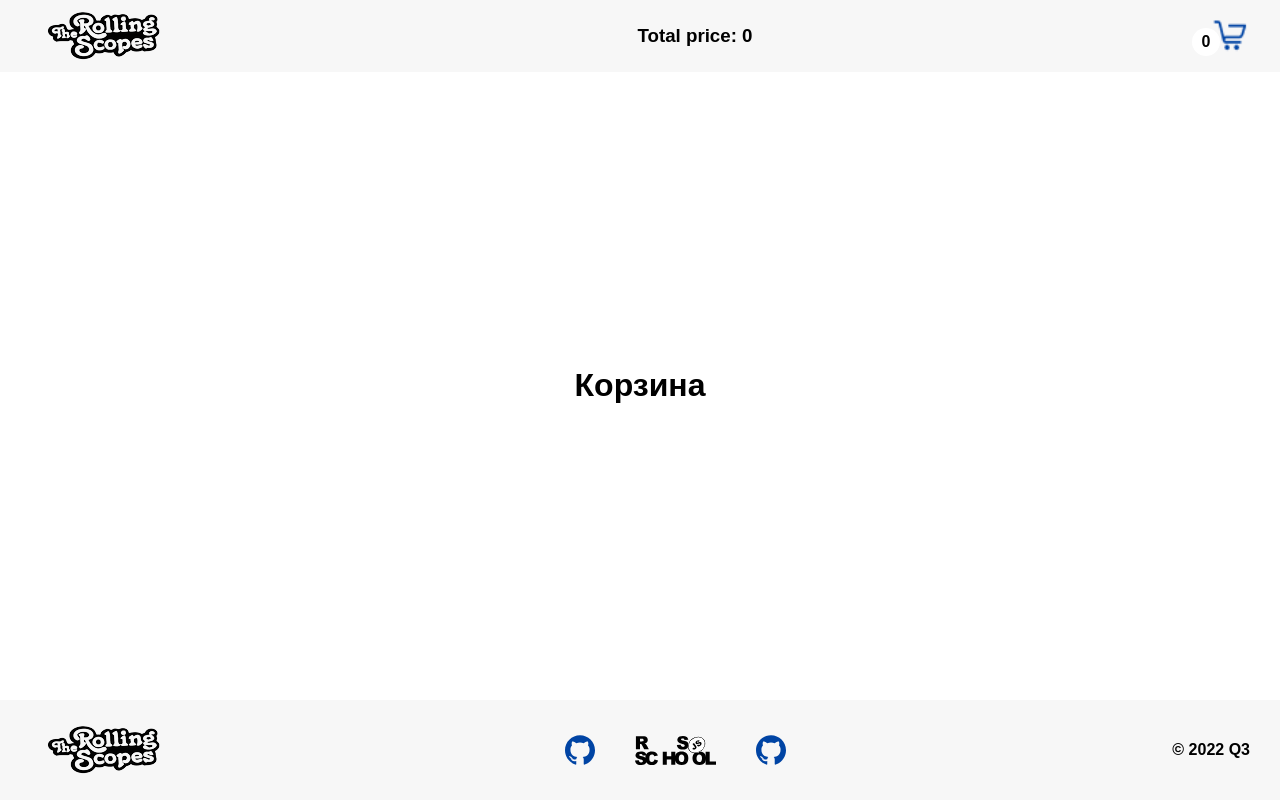
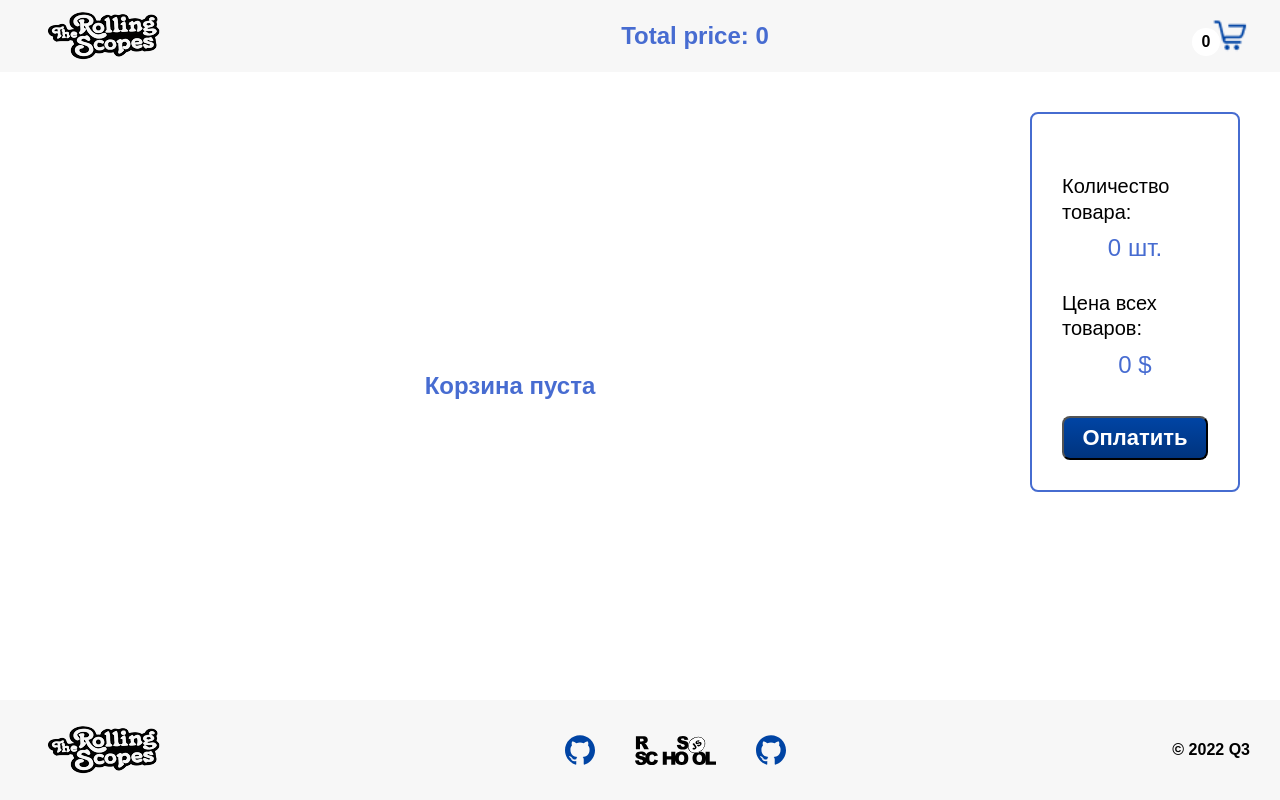
Before and after one commit to gamesam88/online-store, a React (Create React App) app: page /cart in a window 1280 px wide. Built offline with nearby package versions, Linux system fonts and the light colour scheme.

Commit message:
feat: add cart functionality and styles

```diff
--- a/src/components/Cart/Cart.scss
+++ b/src/components/Cart/Cart.scss
@@ -1,5 +1,85 @@
 .cart {
   display: flex;
-  align-items: center;
-  justify-content: center;
+  flex: 2;
+  width: 100%;
+
+  &__list {
+    width: 75%;
+    margin-left: 30px;
+  }
+
+  &__items {
+    margin-top: 40px;
+    display: flex;
+    flex-direction: column;
+    height: 100%;
+    align-items: center;
+    justify-content: start;
+    li {
+      list-style: none;
+      width: 100%;
+      max-width: 1200px;
+    }
+    li:not(:first-child) {
+      margin-top: 20px;
+    }
+  }
+
+  &__payment {
+    display: flex;
+    flex: 2;
+    align-items: flex-start;
+    justify-content: center;
+    .payment__container {
+      padding: 30px;
+      max-width: 500px;
+      width: 100%;
+      height: 380px;
+      border: 2px solid rgba(63, 102, 207, 0.962);
+      border-radius: 8px;
+      margin: 40px;
+      display: flex;
+      align-items: center;
+      flex-direction: column;
+      justify-content: space-between;
+      .payment__text {
+        p {
+          font-size: 18px;
+        }
+      }
+      .payment__text:first-child {
+        height: 100%;
+        display: flex;
+        align-items: center;
+        flex-direction: column;
+        p {
+          font-size: 20px;
+          padding: 30px 0px 10px 0px;
+        }
+        span {
+          font-size: 24px;
+          font-weight: 500;
+          color: rgba(63, 102, 207, 0.962);
+        }
+      }
+      button {
+        width: 100%;
+        height: 50px;
+        border-radius: 8px;
+        font-size: 22px;
+        font-weight: 600;
+        background: linear-gradient(180deg, #0044a4 0%, #00347e 100%);
+        color: #fff;
+      }
+    }
+  }
+
+  &__empty {
+    display: flex;
+    align-items: center;
+    justify-content: center;
+    flex: 2;
+    height: 100%;
+    color: rgba(63, 102, 207, 0.962);
+  }
 }
--- a/src/components/Cart/Cart.tsx
+++ b/src/components/Cart/Cart.tsx
@@ -1,10 +1,49 @@
-import React from "react";
+import React, { useEffect, useState } from "react";
 import "./Cart.scss";
+import { useSelector } from "react-redux";
+import { RootState } from "../../redux/store";
+import CartItem from "./CartItem/CartItem";
+import { ProductInCartType } from "../../redux/slices/cartSlice";
 
 const Cart = () => {
+  const { productsInCart, totalAmount, totalPrice } = useSelector((state: RootState) => state.cart);
+
+  const [cartElements, setCartElements] = useState<ProductInCartType[]>();
+
+  useEffect(() => {
+    setCartElements(productsInCart);
+  }, [productsInCart]);
+
   return (
     <div className="cart">
-      <h1>Корзина</h1>
+      <div className="cart__list">
+        {cartElements?.length ? (
+          <ul className="cart__items">
+            {cartElements?.length
+              ? cartElements.map((el, id) => (
+                  <li key={id + el.cartItem.title}>
+                    <CartItem cartItem={el.cartItem} count={el.amount} index={id + 1} />
+                  </li>
+                ))
+              : ""}
+          </ul>
+        ) : (
+          <div className="cart__empty">
+            <h2>Корзина пуста</h2>
+          </div>
+        )}
+      </div>
+      <div className="cart__payment">
+        <div className="payment__container">
+          <div className="payment__text">
+            <p>Количество товара:</p>
+            <span>{totalAmount} шт.</span>
+            <p>Цена всех товаров:</p>
+            <span>{totalPrice} $</span>
+          </div>
+          <button>Оплатить</button>
+        </div>
+      </div>
     </div>
   );
 };
--- a/src/components/Cart/CartItem/CartItem.scss
+++ b/src/components/Cart/CartItem/CartItem.scss
@@ -1,17 +1,94 @@
 .cart-item {
   display: flex;
+  min-height: 150px;
+  width: 100%;
+  padding-bottom: 20px;
+  border-bottom: 1px solid rgba(51, 51, 51, 0.1);
   &__wrapper {
+    display: flex;
+    align-items: center;
+    width: 100%;
   }
   &__id {
+    width: 5%;
+    height: 100%;
+    display: flex;
+    align-items: center;
+    justify-content: center;
   }
   &__image {
+    width: 10%;
+    height: 100px;
+    overflow: hidden;
+    border: 1px solid rgba(51, 51, 51, 0.1);
+    border-radius: 4px;
+    img {
+      padding: 5px;
+      height: 100%;
+      width: 100%;
+      object-fit: contain;
+    }
   }
   &__text-content {
+    display: flex;
+    flex-direction: column;
+    justify-content: flex-start;
+    padding: 0 20px;
+    width: 65%;
+    height: 100%;
+    span {
+      font-weight: 600;
+    }
+    h3 {
+      text-align: center;
+      color: rgba(63, 102, 207, 0.962);
+    }
+    p {
+      margin-top: 10px;
+      text-indent: 20px;
+    }
+    div {
+      display: flex;
+      align-items: center;
+      justify-content: space-around;
+      margin-top: auto;
+    }
   }
   &__controls {
+    width: 20%;
+    height: 100%;
   }
   .controls__wrapper {
-  }
-  .controls__buttons {
+    height: 100%;
+    display: flex;
+    flex-direction: column;
+    align-items: center;
+    justify-content: space-between;
+    font-weight: 500;
+    font-size: 16px;
+
+    .controls__buttons {
+      display: flex;
+      align-items: center;
+      justify-content: space-between;
+      padding: 10px;
+      width: 100px;
+      height: 40px;
+      border: 1px solid rgba(51, 51, 51, 0.1);
+      border-radius: 8px;
+      color: rgba(63, 102, 207, 0.962);
+
+      button {
+        width: 30px;
+        height: 30px;
+        appearance: none;
+        border: none;
+        background: #fff;
+        color: rgba(63, 102, 207, 0.962);
+        font-weight: 500;
+        font-size: 25px;
+        line-height: 20px;
+      }
+    }
   }
 }
--- a/src/components/addProductToCart/addProductToCard.tsx
+++ b/src/components/addProductToCart/addProductToCard.tsx
@@ -1,30 +1,48 @@
-import React from "react";
+import React, { useEffect } from "react";
 import "./addProductToCard.scss";
 import { CountOfProduct } from "../countOfProduct/countOfProduct";
 import { Btn } from "../btns/btn";
 import { useState } from "react";
 import { IcartItem } from "../../models/models";
+import { useDispatch } from "react-redux";
+import { addProduct } from "../../redux/slices/cartSlice";
 
 interface IProps {
   cartItem?: IcartItem;
 }
 
 export function AddProductToCart(props: IProps) {
+  const dispatch = useDispatch();
+
+  const [item, setitem] = useState<IcartItem>();
+  useEffect(() => {
+    if (props.cartItem) {
+      setitem(props.cartItem);
+    }
+  }, [props.cartItem]);
+
   const [count, setCount] = useState(1);
 
   const decreaseCount = (): void => {
-    setCount((el) => (el > 0 ? (el -= 1) : 0));
+    setCount((el) => (el > 1 ? (el -= 1) : 1));
   };
 
   const increaseCount = (): void => {
     setCount((el) => (el += 1));
+  };
+
+  const addToCartHandler = () => {
+    if (item) {
+      dispatch(addProduct({ cartItem: item, amount: count }));
+    }
+    return;
   };
   const blockBtn = count ? "" : "blockBtn";
   const styleBtn = ["btn__addToCart", blockBtn];
   return (
     <div className="productToCart">
       <CountOfProduct count={count} decreaseCount={decreaseCount} increaseCount={increaseCount} />
-      <Btn eltClass={styleBtn.join(" ")} btnText="В корзину" cartItem={props.cartItem} count={count} />
+      <Btn eltClass={styleBtn.join(" ")} btnText="В корзину" handler={addToCartHandler} />
     </div>
   );
 }
--- a/src/components/btns/btn.tsx
+++ b/src/components/btns/btn.tsx
@@ -1,20 +1,14 @@
 import React from "react";
-import { IcartItem } from "../../models/models";
-
-//mport { useState } from "react"
-//import './productCard.css'
 
 interface IBtnElt {
   eltClass: string;
   btnText: string;
-  onClick?: () => void;
-  cartItem?: IcartItem;
-  count: number;
+  handler: () => void;
 }
 
-export function Btn({ eltClass, onClick, btnText }: IBtnElt) {
+export function Btn({ eltClass, handler, btnText }: IBtnElt) {
   return (
-    <button className={`btn btnStyle ${eltClass}`} onClick={onClick}>
+    <button className={`btn btnStyle ${eltClass}`} onClick={() => handler()}>
       {btnText}
     </button>
   );
--- a/src/components/header/Header.tsx
+++ b/src/components/header/Header.tsx
@@ -2,14 +2,18 @@ import React from "react";
 import "./header.scss";
 import ShoppingCart from "./HeaderCart/ShoppingCart";
 import Logo from "./logo/logo";
+import { useSelector } from "react-redux";
+import { RootState } from "../../redux/store";
 
 function Header() {
+  const { totalAmount, totalPrice } = useSelector((state: RootState) => state.cart);
+
   return (
     <header className="header">
       <div className=" header__container">
         <Logo />
-        <h3>Total price: 0</h3>
-        <ShoppingCart />
+        <h3>Total price: {totalPrice}</h3>
+        <ShoppingCart totalAmount={totalAmount} />
       </div>
     </header>
   );
--- a/src/components/header/HeaderCart/ShoppingCart.tsx
+++ b/src/components/header/HeaderCart/ShoppingCart.tsx
@@ -3,13 +3,17 @@ import cart from "./img/cart.png";
 import { Link } from "react-router-dom";
 import "./ShoppingCart.scss";
 
-function ShoppingCart() {
+type TProps = {
+  totalAmount: number;
+};
+
+function ShoppingCart({ totalAmount }: TProps) {
   return (
     <div className="img__cart">
       <Link to="/cart">
         <img src={cart} alt="cart" />
       </Link>
-      <span>0</span>
+      <span>{totalAmount}</span>
     </div>
   );
 }
--- a/src/components/header/header.scss
+++ b/src/components/header/header.scss
@@ -9,5 +9,10 @@
     justify-content: space-between;
     padding: 0 30px;
     width: 100%;
+
+    h3 {
+      color: rgba(63, 102, 207, 0.962);
+      font-size: 24px;
+    }
   }
 }
--- a/src/components/productCard/ProductCard.tsx
+++ b/src/components/productCard/ProductCard.tsx
@@ -14,6 +14,17 @@ export function ProductCard({ product, id }: IProductProps) {
 
   const btnClassName = details ? "add-yellow" : "add-blue";
   const btnClasses = ["btn-class", btnClassName];
+
+  const cartItem = product && {
+    title: product.title,
+    image: product.thumbnail,
+    rating: product.rating,
+    price: product.price,
+    stock: product.stock,
+    description: product.description,
+    discountPercentage: product.discountPercentage,
+    id: product.id,
+  };
 
   return (
     <div>
@@ -35,7 +46,7 @@ export function ProductCard({ product, id }: IProductProps) {
               </p>
             </div>
           )}
-          <AddProductToCart />
+          <AddProductToCart cartItem={cartItem} />
         </div>
       }
     </div>
```
Also changed, not shown: src/components/Cart/CartItem/CartItem.tsx (+23 -14 lines), src/components/ProductPage/ProductPage.tsx (+17 -17 lines), src/redux/slices/cartSlice.ts (+41 -5 lines).
